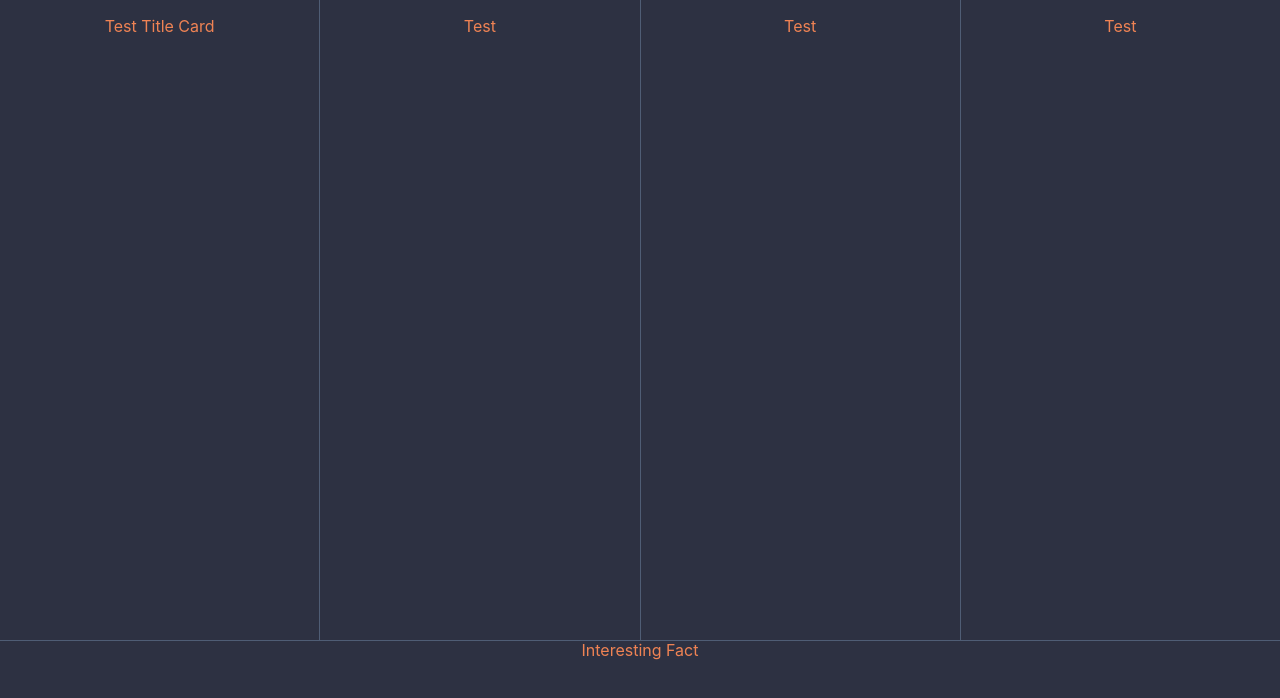
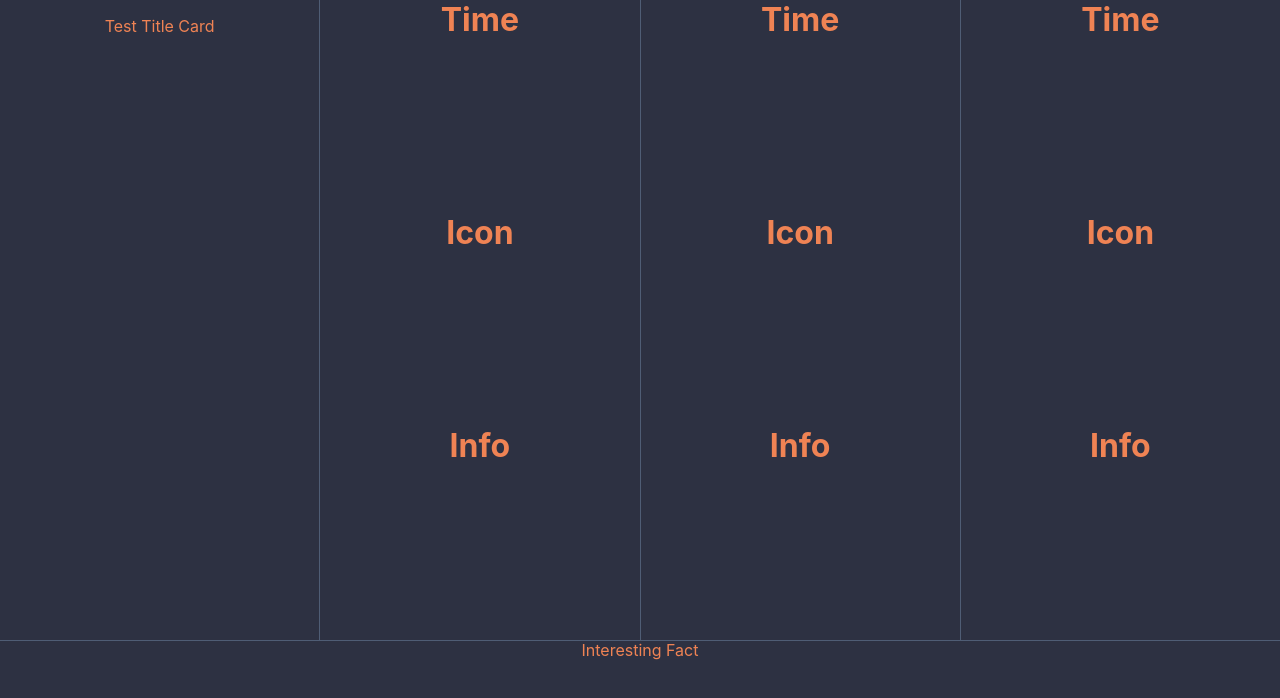
Before and after one commit to RileyEllis/weather-doc, a React (Create React App) app: page / in a window 1280 px wide. Shown: the top 698 px of the page. Built offline with nearby package versions, Linux system fonts and the light colour scheme.

Commit message:
card update

```diff
--- a/src/components/Card.js
+++ b/src/components/Card.js
@@ -4,7 +4,15 @@ class Card extends Component {
     render() {
         return (
             <div className="weather-card">
-                <p>Test</p>
+                <div className="weather-card-section">
+                    <h1>Time</h1>
+                </div>
+                <div className="weather-card-section">
+                    <h1>Icon</h1>
+                </div>
+                <div className="weather-card-section">
+                    <h1>Info</h1>
+                </div>
             </div>
         );
     }
--- a/src/styles/Cards.scss
+++ b/src/styles/Cards.scss
@@ -19,4 +19,17 @@
 .weather-card {
     border-left-style: solid;
 
+    .weather-card-section {
+        height: 33.3%;
+        width: 100%;
+
+        h1 {
+            margin-block-end: 0px;
+            margin-block-start: 0px;
+        }
+    }
 }
+
+.datetime-card {
+
+}
```
